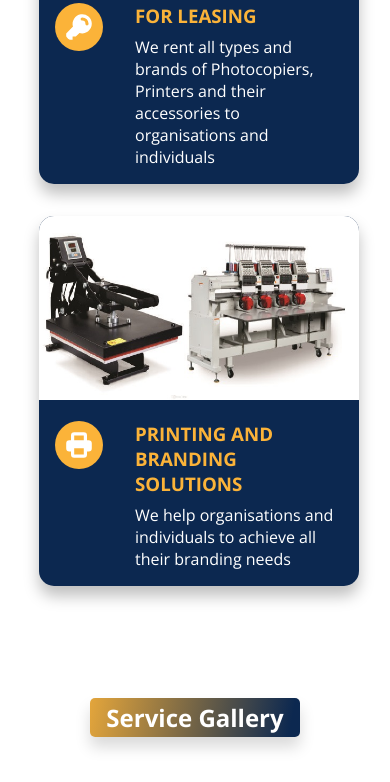
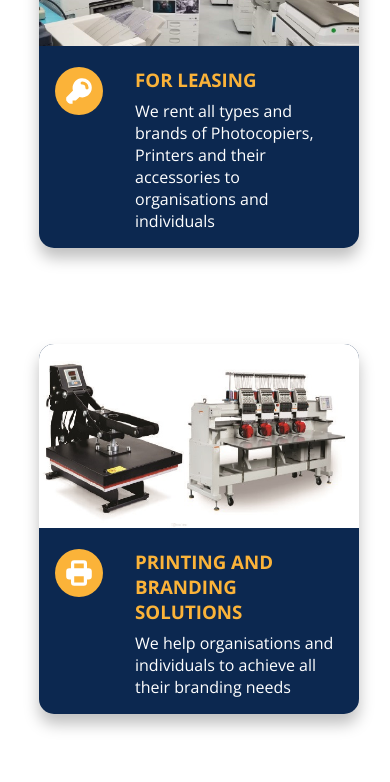
Before and after one commit to gloria-tampuri/rex-qup, a website: page services.html in a window 390 px wide. Shown: the part 1089-1871 px from the top of the page. Drawn offline with nearby package versions, Linux system fonts and the light colour scheme.

Commit message:
service modification

```diff
--- a/styles/services.css
+++ b/styles/services.css
@@ -82,7 +82,7 @@ background-color: #0C2850;
     padding: 0.2rem 1rem;
     box-shadow: 0px 10px 15px rgba(0, 0, 0, 0.15);
     border-radius: 5px;
-    transform: translateY(-1rem);
+
 }
 
 .gallery{
@@ -161,8 +161,8 @@ background-color: #0C2850;
         padding-right: 0;
         width: 7rem;
     }
-    #group-services{
-        gap: 5grem;
+    .service-card{
+        margin-bottom: 4rem;
     }
     .putincenter{
         width: 700px;
```
